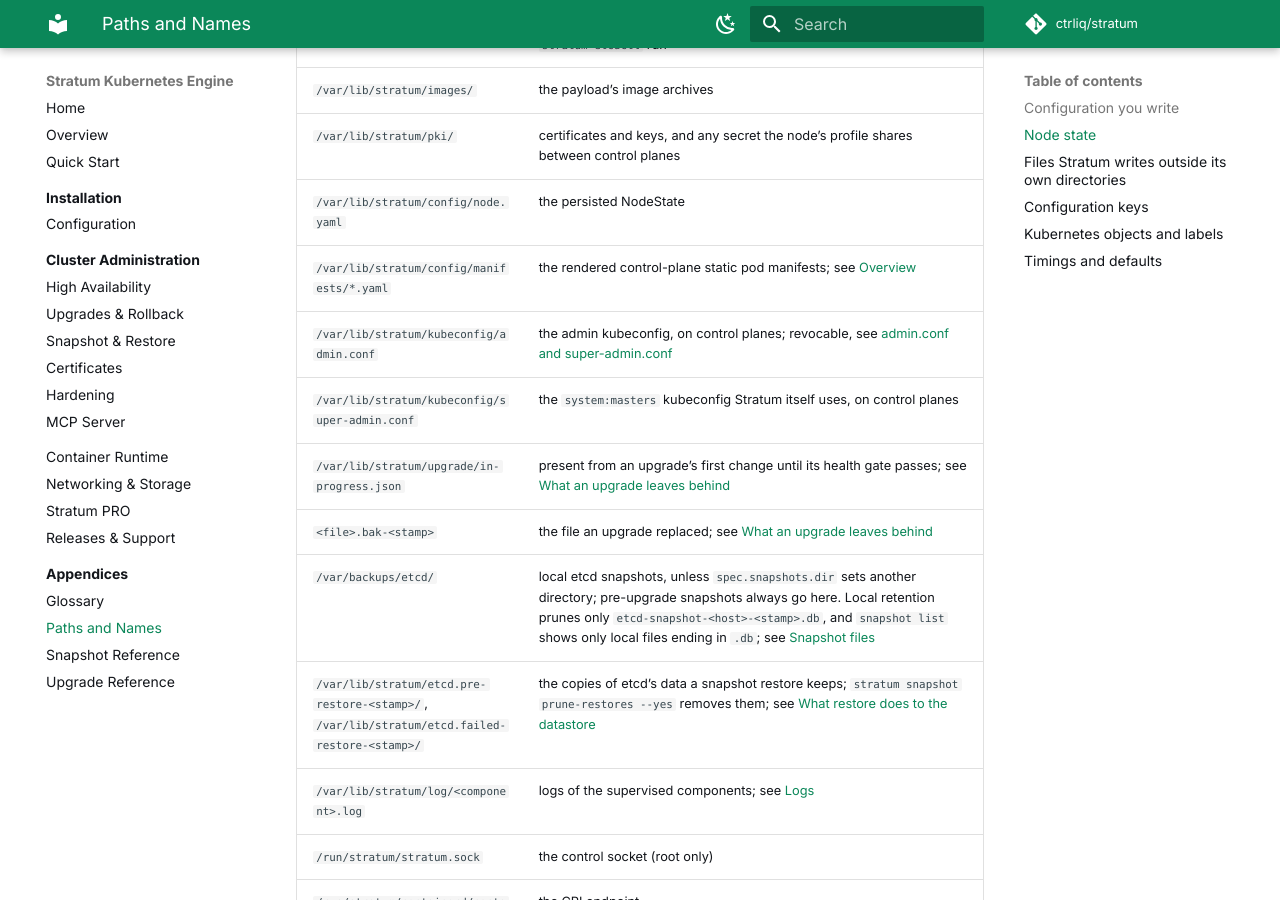
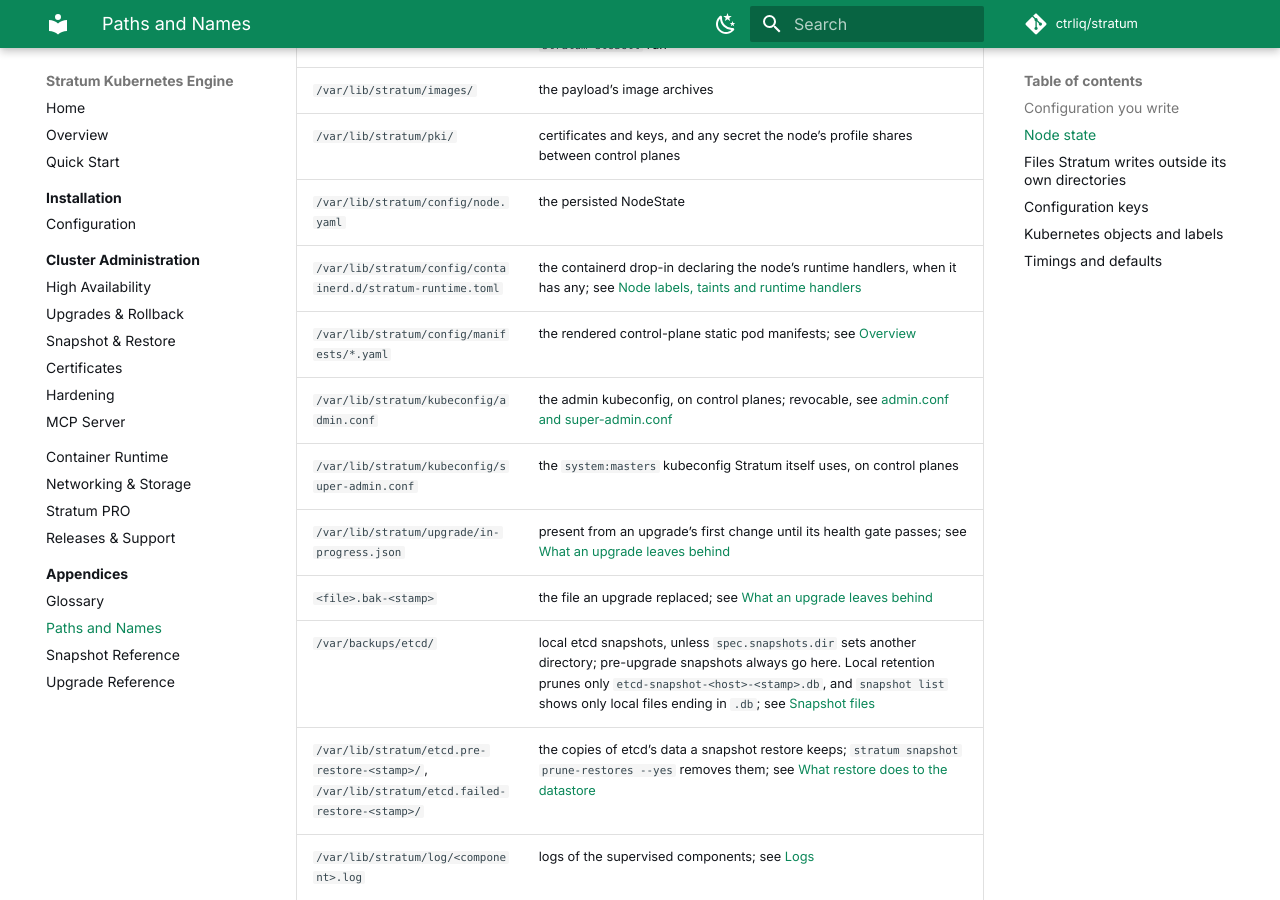
Before and after one commit to ctrliq/stratum, an MkDocs documentation site: the page built from docs/docs/appendices/paths-and-names.md, in a window 1280 px wide and 900 px high, scrolled down 940 px. Built offline with MkDocs 1.6.1 and Material for MkDocs 9.7.7, drawn with Linux system fonts in a browser that asks for light colours; comment, search, counter and statistics services are not loaded; some of the changed text lies outside the part shown.

Commit message:
docs(appendices): list the runtime-handler drop-in, label and RuntimeClasses
Paths and Names is where an operator looks up a file or object Stratum
owns, and it did not list the runtime-handler drop-in, the
runtime.stratum.ciq.com/<handler> Node label or the RuntimeClasses
spec.runtimeClasses publishes.

Signed-off-by: cwolford <WolfyChris@users.noreply.github.com>

```diff
--- a/docs/docs/appendices/paths-and-names.md
+++ b/docs/docs/appendices/paths-and-names.md
@@ -28,6 +28,7 @@
 | `/var/lib/stratum/images/` | the payload's image archives |
 | `/var/lib/stratum/pki/` | certificates and keys, and any secret the node's profile shares between control planes |
 | `/var/lib/stratum/config/node.yaml` | the persisted NodeState |
+| `/var/lib/stratum/config/containerd.d/stratum-runtime.toml` | the containerd drop-in declaring the node's runtime handlers, when it has any; see [Node labels, taints and runtime handlers](../installation/configuration.md#node-labels-taints-and-runtime-handlers) |
 | `/var/lib/stratum/config/manifests/*.yaml` | the rendered control-plane static pod manifests; see [Overview](../overview/index.md) |
 | `/var/lib/stratum/kubeconfig/admin.conf` | the admin kubeconfig, on control planes; revocable, see [admin.conf and super-admin.conf](../cluster-admin/hardening.md#adminconf-and-super-adminconf) |
 | `/var/lib/stratum/kubeconfig/super-admin.conf` | the `system:masters` kubeconfig Stratum itself uses, on control planes |
@@ -74,6 +75,7 @@
 | Name | Kind | See |
 |---|---|---|
 | `stratum.ciq.com/control-plane=true` | Node label | [What a cluster upgrade creates](upgrade-reference.md#what-a-cluster-upgrade-creates) |
+| `runtime.stratum.ciq.com/<handler>=true` | Node label, one per runtime handler the node declares | [Node labels, taints and runtime handlers](../installation/configuration.md#node-labels-taints-and-runtime-handlers) |
 | `stratum.ciq.com/k8s-version` | Node annotation | [What a cluster upgrade creates](upgrade-reference.md#what-a-cluster-upgrade-creates) |
 | `stratum.ciq.com/version` | Node annotation | [What a cluster upgrade creates](upgrade-reference.md#what-a-cluster-upgrade-creates) |
 | `stratum.ciq.com/upgrade-in-progress` | Node annotation | [What a cluster upgrade creates](upgrade-reference.md#what-a-cluster-upgrade-creates) |
```
Also changed, not shown: other parts of docs/docs/appendices/paths-and-names.md (+1 -0 lines).
